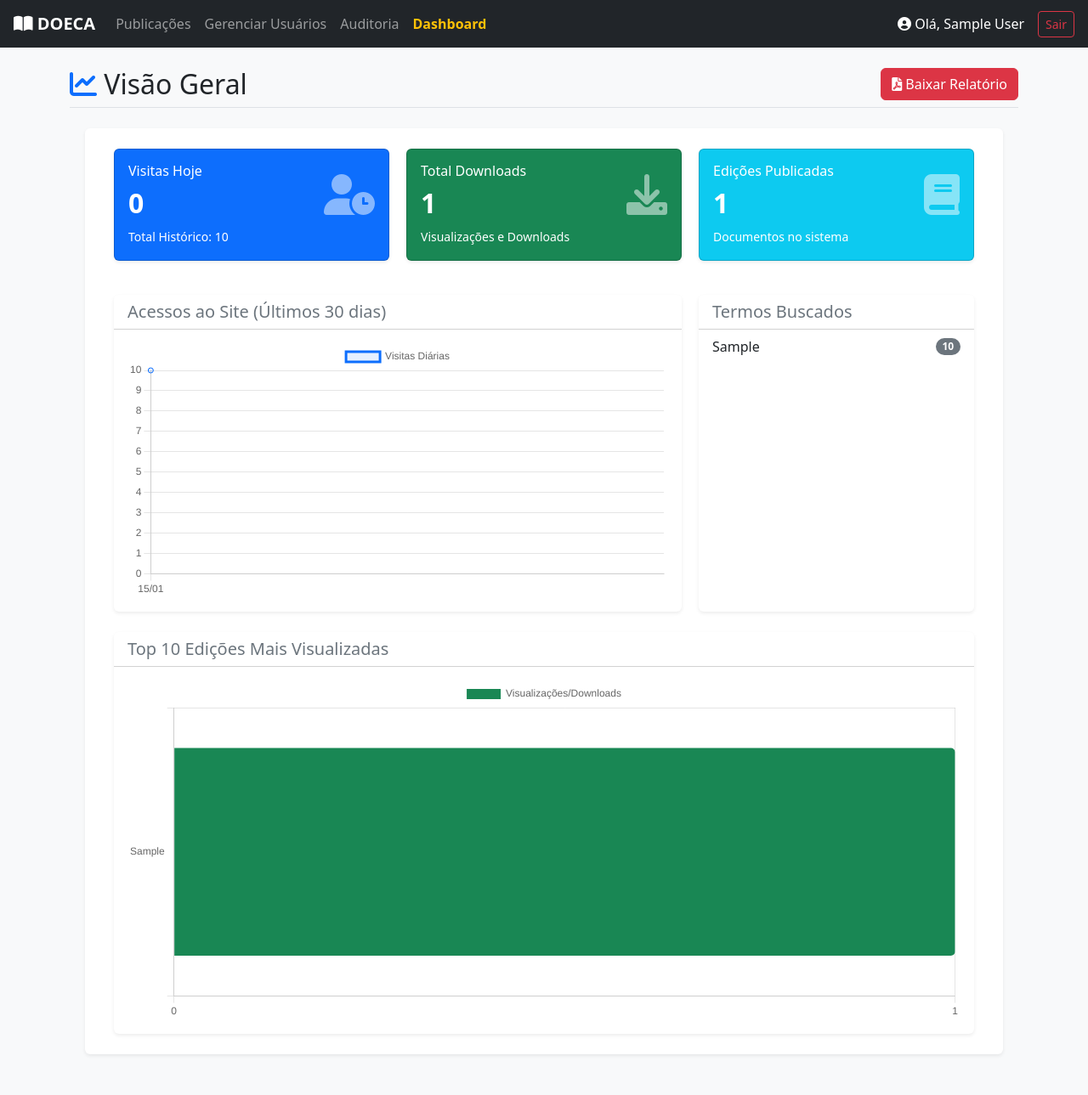
After one commit to adrianolerner/doeca, a PHP site: page /admin/dashboard.php in a window 1280 px wide. The commit adds this page. Shown: the whole page at 85% size. Run offline with PHP 8.4, Linux system fonts and the light colour scheme; the visitor is signed in with stand-in values (Sample User, id 1); tables that the repository leaves empty hold one stand-in row (values such as "Sample post"); some libraries are stand-ins or nearby versions.

Commit message:
V0.4
- Incluído dashboard
- Outros Ajustes

```diff
--- /dev/null
+++ b/admin/dashboard.php
@@ -0,0 +1,287 @@
+<?php
+require 'auth.php';
+require '../config.php';
+
+// 1. Dados dos Cards (Totais)
+$totalEdicoes = $pdo->query("SELECT COUNT(*) FROM edicoes")->fetchColumn();
+$totalDownloads = $pdo->query("SELECT SUM(visualizacoes) FROM edicoes")->fetchColumn() ?: 0;
+$totalVisitas = $pdo->query("SELECT SUM(quantidade) FROM visitas_diarias")->fetchColumn() ?: 0;
+$visitasHoje = $pdo->query("SELECT quantidade FROM visitas_diarias WHERE data_visita = CURDATE()")->fetchColumn() ?: 0;
+
+// 2. Dados para Gráfico de Linha (Visitas últimos 30 dias)
+$sqlVisitas = "SELECT DATE_FORMAT(data_visita, '%d/%m') as dia, quantidade FROM visitas_diarias ORDER BY data_visita DESC LIMIT 30";
+$stmtVisitas = $pdo->query($sqlVisitas);
+$dadosVisitas = array_reverse($stmtVisitas->fetchAll(PDO::FETCH_ASSOC));
+$labelsVisitas = json_encode(array_column($dadosVisitas, 'dia'));
+$valuesVisitas = json_encode(array_column($dadosVisitas, 'quantidade'));
+
+// 3. Dados para Gráfico de Barras (Top 10 Edições)
+$sqlTopEdicoes = "SELECT numero_edicao, visualizacoes FROM edicoes ORDER BY visualizacoes DESC LIMIT 10";
+$stmtTop = $pdo->query($sqlTopEdicoes);
+$dadosTop = $stmtTop->fetchAll(PDO::FETCH_ASSOC);
+$labelsTop = json_encode(array_column($dadosTop, 'numero_edicao'));
+$valuesTop = json_encode(array_column($dadosTop, 'visualizacoes'));
+
+// 4. Dados para Termos Pesquisados
+$sqlTermos = "SELECT termo, quantidade FROM termos_pesquisados ORDER BY quantidade DESC LIMIT 10";
+$stmtTermos = $pdo->query($sqlTermos);
+?>
+
+<!DOCTYPE html>
+<html lang="pt-br">
+<head>
+    <meta charset="UTF-8">
+    <title>Dashboard - DOECA</title>
+    <link href="https://cdn.jsdelivr.net/npm/bootstrap@5.3.0/dist/css/bootstrap.min.css" rel="stylesheet">
+    <link href="https://cdnjs.cloudflare.com/ajax/libs/font-awesome/6.0.0/css/all.min.css" rel="stylesheet">
+    <script src="https://cdn.jsdelivr.net/npm/chart.js"></script>
+    <script src="https://cdnjs.cloudflare.com/ajax/libs/html2pdf.js/0.10.1/html2pdf.bundle.min.js"></script>
+    <style>
+        /* CSS CORRETIVO PARA O PDF */
+
+        /* 1. Garante que os elementos não quebrem no meio da página */
+        .card { page-break-inside: avoid; }
+
+        /* 2. Corrige o "estouro" lateral do Bootstrap */
+        #conteudo-relatorio {
+            /* Força uma largura fixa compatível com A4 Paisagem para renderizar o gráfico no tamanho certo */
+            max-width: 1080px;
+            margin: 0 auto; /* Centraliza na tela */
+            overflow: hidden; /* Corta qualquer excesso invisível */
+        }
+
+        /* 3. Remove as margens negativas das linhas que causam o corte lateral */
+        #conteudo-relatorio .row {
+            margin-left: 0 !important;
+            margin-right: 0 !important;
+        }
+
+        /* 4. Garante que as colunas tenham espaçamento interno para não colar na borda */
+        #conteudo-relatorio .col-md-4,
+        #conteudo-relatorio .col-lg-8,
+        #conteudo-relatorio .col-lg-4,
+        #conteudo-relatorio .col-12 {
+            padding-left: 10px !important;
+            padding-right: 10px !important;
+        }
+    </style>
+</head>
+<body class="bg-light">
+
+    <nav class="navbar navbar-expand-lg navbar-dark bg-dark mb-4 px-3" data-html2canvas-ignore="true">
+        <a class="navbar-brand fw-bold" href="#"><i class="fas fa-book-open"></i> DOECA</a>
+        <button class="navbar-toggler" type="button" data-bs-toggle="collapse" data-bs-target="#navbarNav">
+            <span class="navbar-toggler-icon"></span>
+        </button>
+        <div class="collapse navbar-collapse" id="navbarNav">
+            <ul class="navbar-nav me-auto">
+                <li class="nav-item"><a class="nav-link" href="index.php">Publicações</a></li>
+                <?php if ($_SESSION['usuario_nivel'] === 'admin'): ?>
+                    <li class="nav-item"><a class="nav-link" href="usuarios.php">Gerenciar Usuários</a></li>
+                    <li class="nav-item"><a class="nav-link" href="historico.php">Auditoria</a></li>
+                <?php endif; ?>
+                <li class="nav-item"><a class="nav-link active fw-bold text-warning" href="dashboard.php">Dashboard</a></li>
+            </ul>
+            <span class="navbar-text me-3 text-white"><a href="perfil.php" class="text-white text-decoration-none"><i class="fas fa-user-circle"></i> Olá, <?php echo htmlspecialchars($_SESSION['usuario_nome']); ?></a></span>
+            <a href="logout.php" class="btn btn-outline-danger btn-sm">Sair</a>
+        </div>
+    </nav>
+
+    <div class="container mb-5">
+
+        <div class="d-flex justify-content-between align-items-center mb-4 border-bottom pb-2">
+            <h2 class="text-dark mb-0"><i class="fas fa-chart-line text-primary"></i> Visão Geral</h2>
+            <button class="btn btn-danger" onclick="gerarPDF()">
+                <i class="fas fa-file-pdf"></i> Baixar Relatório
+            </button>
+        </div>
+
+        <div id="conteudo-relatorio" class="p-4 bg-white rounded shadow-sm">
+
+            <div class="d-none d-print-block mb-4 text-center" id="titulo-pdf">
+                <h3>Relatório Gerencial - DOECA</h3>
+                <p class="text-muted">Gerado em: <?php echo date('d/m/Y H:i'); ?> por <?php echo $_SESSION['usuario_nome']; ?></p>
+                <hr>
+            </div>
+
+            <div class="row mb-4">
+                <div class="col-md-4 mb-3">
+                    <div class="card text-white bg-primary shadow-sm h-100">
+                        <div class="card-body">
+                            <div class="d-flex justify-content-between align-items-center">
+                                <div>
+                                    <h6 class="card-title mb-0">Visitas Hoje</h6>
+                                    <h2 class="my-2 fw-bold"><?php echo $visitasHoje; ?></h2>
+                                </div>
+                                <i class="fas fa-user-clock fa-3x opacity-50"></i>
+                            </div>
+                            <small>Total Histórico: <?php echo $totalVisitas; ?></small>
+                        </div>
+                    </div>
+                </div>
+                <div class="col-md-4 mb-3">
+                    <div class="card text-white bg-success shadow-sm h-100">
+                        <div class="card-body">
+                            <div class="d-flex justify-content-between align-items-center">
+                                <div>
+                                    <h6 class="card-title mb-0">Total Downloads</h6>
+                                    <h2 class="my-2 fw-bold"><?php echo $totalDownloads; ?></h2>
+                                </div>
+                                <i class="fas fa-download fa-3x opacity-50"></i>
+                            </div>
+                            <small>Visualizações e Downloads</small>
+                        </div>
+                    </div>
+                </div>
+                <div class="col-md-4 mb-3">
+                    <div class="card text-white bg-info shadow-sm h-100">
+                        <div class="card-body">
+                            <div class="d-flex justify-content-between align-items-center">
+                                <div>
+                                    <h6 class="card-title mb-0">Edições Publicadas</h6>
+                                    <h2 class="my-2 fw-bold"><?php echo $totalEdicoes; ?></h2>
+                                </div>
+                                <i class="fas fa-book fa-3x opacity-50"></i>
+                            </div>
+                            <small>Documentos no sistema</small>
+                        </div>
+                    </div>
+                </div>
+            </div>
+
+            <div class="row">
+                <div class="col-lg-8 mb-4">
+                    <div class="card shadow-sm border-0">
+                        <div class="card-header bg-white">
+                            <h5 class="mb-0 text-secondary">Acessos ao Site (Últimos 30 dias)</h5>
+                        </div>
+                        <div class="card-body">
+                            <div style="height: 300px; position: relative;">
+                                <canvas id="chartVisitas"></canvas>
+                            </div>
+                        </div>
+                    </div>
+                </div>
+
+                <div class="col-lg-4 mb-4">
+                    <div class="card shadow-sm border-0 h-100">
+                        <div class="card-header bg-white">
+                            <h5 class="mb-0 text-secondary">Termos Buscados</h5>
+                        </div>
+                        <div class="card-body p-0">
+                            <ul class="list-group list-group-flush">
+                                <?php while($termo = $stmtTermos->fetch(PDO::FETCH_ASSOC)): ?>
+                                    <li class="list-group-item d-flex justify-content-between align-items-center">
+                                        <?php echo htmlspecialchars($termo['termo']); ?>
+                                        <span class="badge bg-secondary rounded-pill"><?php echo $termo['quantidade']; ?></span>
+                                    </li>
+                                <?php endwhile; ?>
+                                <?php if($stmtTermos->rowCount() == 0): ?>
+                                    <li class="list-group-item text-muted text-center py-4">Nenhuma busca registrada.</li>
+                                <?php endif; ?>
+                            </ul>
+                        </div>
+                    </div>
+                </div>
+            </div>
+
+            <div class="row" style="page-break-before: always;">
+                <div class="col-12">
+                    <div class="card shadow-sm border-0">
+                        <div class="card-header bg-white">
+                            <h5 class="mb-0 text-secondary">Top 10 Edições Mais Visualizadas</h5>
+                        </div>
+                        <div class="card-body">
+                            <div style="height: 400px; position: relative;">
+                                <canvas id="chartDownloads"></canvas>
+                            </div>
+                        </div>
+                    </div>
+                </div>
+            </div>
+
+            <div class="text-center mt-4 text-muted small d-none d-print-block" id="rodape-pdf">
+                Relatório gerado automaticamente pelo sistema DOECA.
+            </div>
+        </div>
+    </div>
+
+    <script src="https://cdn.jsdelivr.net/npm/bootstrap@5.3.0/dist/js/bootstrap.bundle.min.js"></script>
+    <script>
+        // CONFIGURAÇÃO DOS GRÁFICOS
+        const colorPrimary = '#0d6efd';
+        const colorSuccess = '#198754';
+        const colorBg = 'rgba(13, 110, 253, 0.1)';
+
+        const ctxVisitas = document.getElementById('chartVisitas').getContext('2d');
+        new Chart(ctxVisitas, {
+            type: 'line',
+            data: {
+                labels: <?php echo $labelsVisitas; ?>,
+                datasets: [{
+                    label: 'Visitas Diárias',
+                    data: <?php echo $valuesVisitas; ?>,
+                    borderColor: colorPrimary,
+                    backgroundColor: colorBg,
+                    fill: true,
+                    tension: 0.3
+                }]
+            },
+            options: {
+                responsive: true,
+                maintainAspectRatio: false,
+                scales: { y: { beginAtZero: true, ticks: { precision: 0 } } },
+                animation: { duration: 0 }
+            }
+        });
+
+        const ctxDownloads = document.getElementById('chartDownloads').getContext('2d');
+        new Chart(ctxDownloads, {
+            type: 'bar',
+            data: {
+                labels: <?php echo $labelsTop; ?>,
+                datasets: [{
+                    label: 'Visualizações/Downloads',
+                    data: <?php echo $valuesTop; ?>,
+                    backgroundColor: colorSuccess,
+                    borderRadius: 5
+                }]
+            },
+            options: {
+                responsive: true,
+                maintainAspectRatio: false,
+                indexAxis: 'y',
+                scales: {
+                    x: {
+                        beginAtZero: true,
+                        ticks: { stepSize: 1, precision: 0 }
+                    }
+                },
+                animation: { duration: 0 }
+            }
+        });
+
+        function gerarPDF() {
+            const element = document.getElementById('conteudo-relatorio');
+
+            document.getElementById('titulo-pdf').classList.remove('d-none');
+            document.getElementById('rodape-pdf').classList.remove('d-none');
+
+            const opt = {
+                margin:       5,
+                filename:     'Relatorio-DOECA-' + new Date().toLocaleDateString('pt-BR').replace(/\//g, '-') + '.pdf',
+                image:        { type: 'jpeg', quality: 0.98 },
+                // Adicionado scrollX:0 para evitar cortes laterais
+                html2canvas:  { scale: 2, scrollX: 0, scrollY: 0 },
+                jsPDF:        { unit: 'mm', format: 'a4', orientation: 'landscape' },
+                pagebreak:    { mode: ['avoid-all', 'css', 'legacy'] }
+            };
+
+            html2pdf().set(opt).from(element).save().then(function() {
+                document.getElementById('titulo-pdf').classList.add('d-none');
+                document.getElementById('rodape-pdf').classList.add('d-none');
+            });
+        }
+    </script>
+</body>
+</html>
--- a/admin/historico.php
+++ b/admin/historico.php
@@ -73,7 +73,7 @@ if ($_SERVER['REQUEST_METHOD'] === 'POST' && isset($_POST['limpar_logs'])) {
 <body class="bg-light">
 
     <nav class="navbar navbar-expand-lg navbar-dark bg-dark mb-4 px-3">
-        <a class="navbar-brand" href="#">Painel DOECA</a>
+        <a class="navbar-brand fw-bold" href="#"><i class="fas fa-book-open"></i> DOECA</a>
         <button class="navbar-toggler" type="button" data-bs-toggle="collapse" data-bs-target="#navbarNav">
             <span class="navbar-toggler-icon"></span>
         </button>
@@ -82,6 +82,7 @@ if ($_SERVER['REQUEST_METHOD'] === 'POST' && isset($_POST['limpar_logs'])) {
                 <li class="nav-item"><a class="nav-link" href="index.php">Publicações</a></li>
                 <li class="nav-item"><a class="nav-link" href="usuarios.php">Gerenciar Usuários</a></li>
                 <li class="nav-item"><a class="nav-link active fw-bold text-warning" href="historico.php">Auditoria</a>
+                <li class="nav-item"><a class="nav-link" href="dashboard.php">Dashboard</a></li>
                 </li>
             </ul>
             <span class="navbar-text me-3 text-white"><a href="perfil.php"
--- a/admin/index.php
+++ b/admin/index.php
@@ -104,7 +104,7 @@ if ($_SERVER['REQUEST_METHOD'] == 'POST' && isset($_FILES['pdf_file'])) {
 <body class="bg-light">
 
     <nav class="navbar navbar-expand-lg navbar-dark bg-dark mb-4 px-3">
-        <a class="navbar-brand" href="#">Painel DOECA</a>
+        <a class="navbar-brand fw-bold" href="#"><i class="fas fa-book-open"></i> DOECA</a>
         <button class="navbar-toggler" type="button" data-bs-toggle="collapse" data-bs-target="#navbarNav">
             <span class="navbar-toggler-icon"></span>
         </button>
@@ -115,6 +115,7 @@ if ($_SERVER['REQUEST_METHOD'] == 'POST' && isset($_FILES['pdf_file'])) {
                 <?php if ($_SESSION['usuario_nivel'] === 'admin'): ?>
                     <li class="nav-item"><a class="nav-link" href="usuarios.php">Gerenciar Usuários</a></li>
                     <li class="nav-item"><a class="nav-link" href="historico.php">Auditoria</a></li>
+                    <li class="nav-item"><a class="nav-link" href="dashboard.php">Dashboard</a></li>
                 <?php endif; ?>
             </ul>
             <span class="navbar-text me-3 text-white"><a href="perfil.php"
--- a/admin/perfil.php
+++ b/admin/perfil.php
@@ -58,7 +58,7 @@ if ($_SERVER['REQUEST_METHOD'] === 'POST') {
 <body class="bg-light">
 
     <nav class="navbar navbar-expand-lg navbar-dark bg-dark mb-4 px-3">
-        <a class="navbar-brand" href="#">Painel DOECA</a>
+        <a class="navbar-brand fw-bold" href="#"><i class="fas fa-book-open"></i> DOECA</a>
         <button class="navbar-toggler" type="button" data-bs-toggle="collapse" data-bs-target="#navbarNav">
             <span class="navbar-toggler-icon"></span>
         </button>
@@ -68,6 +68,7 @@ if ($_SERVER['REQUEST_METHOD'] === 'POST') {
                 <?php if ($_SESSION['usuario_nivel'] === 'admin'): ?>
                     <li class="nav-item"><a class="nav-link" href="usuarios.php">Gerenciar Usuários</a></li>
                     <li class="nav-item"><a class="nav-link" href="historico.php">Auditoria</a></li>
+                    <li class="nav-item"><a class="nav-link" href="dashboard.php">Dashboard</a></li>
                 <?php endif; ?>
             </ul>
 
--- a/admin/usuarios.php
+++ b/admin/usuarios.php
@@ -62,7 +62,7 @@ if ($_SERVER['REQUEST_METHOD'] === 'POST' && isset($_POST['cadastrar'])) {
 <body class="bg-light">
 
     <nav class="navbar navbar-expand-lg navbar-dark bg-dark mb-4 px-3">
-        <a class="navbar-brand" href="#">Painel DOECA</a>
+        <a class="navbar-brand fw-bold" href="#"><i class="fas fa-book-open"></i> DOECA</a>
         <button class="navbar-toggler" type="button" data-bs-toggle="collapse" data-bs-target="#navbarNav">
             <span class="navbar-toggler-icon"></span>
         </button>
@@ -71,6 +71,7 @@ if ($_SERVER['REQUEST_METHOD'] === 'POST' && isset($_POST['cadastrar'])) {
                 <li class="nav-item"><a class="nav-link" href="index.php">Publicações</a></li>
                 <li class="nav-item"><a class="nav-link active fw-bold text-warning" href="usuarios.php">Gerenciar Usuários</a></li>
                 <li class="nav-item"><a class="nav-link" href="historico.php">Auditoria</a></li>
+                <li class="nav-item"><a class="nav-link" href="dashboard.php">Dashboard</a></li>
             </ul>
             <span class="navbar-text me-3 text-white">
                 <a href="perfil.php" class="navbar-text me-3 text-white text-decoration-none"
--- a/arquivo.php
+++ b/arquivo.php
@@ -15,6 +15,7 @@ $stmt->execute([$id]);
 $edicao = $stmt->fetch(PDO::FETCH_ASSOC);
 
 if ($edicao) {
+    $pdo->prepare("UPDATE edicoes SET visualizacoes = visualizacoes + 1 WHERE id = ?")->execute([$id]);
     $caminhoRelativo = $edicao['arquivo_path']; // Ex: 2023/10/arquivo.pdf
     $caminhoCompleto = 'uploads/' . $caminhoRelativo;
 
@@ -25,7 +26,9 @@ if ($edicao) {
 
         // Pega o tipo de arquivo (garantir que é PDF)
         $ext = pathinfo($realPath, PATHINFO_EXTENSION);
-        if(strtolower($ext) !== 'pdf') die("Arquivo inválido.");
+        if (strtolower($ext) !== 'pdf')
+            die("Arquivo inválido.");
+
 
         header('Content-Type: application/pdf');
         header('Content-Length: ' . filesize($realPath));
```
Also changed, not shown: doeca_db.sql (+46 -8 lines), index.php (+38 -14 lines), visualizar.php (+9 -3 lines), README.md, uploads/2026/01/.htaccess (added), 7 other files.
